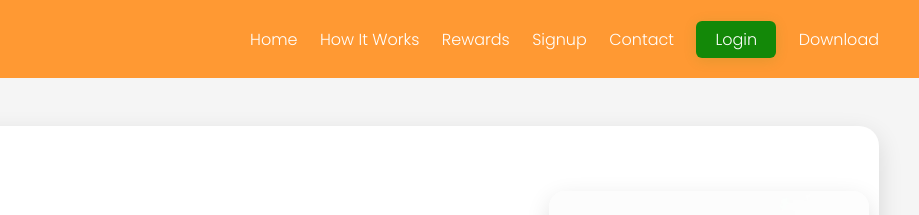
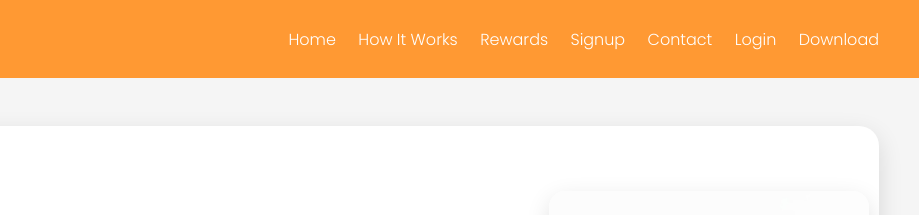
Before and after one commit to DanX06-lab/Bottleback, a website: page index.html in a window 1280 px wide. Shown: the top 215 px of the page, 361-1280 px from the left. Drawn offline with Linux system fonts and the light colour scheme; no server answers.

Commit message:
button remove

```diff
--- a/index.html
+++ b/index.html
@@ -33,7 +33,7 @@
         <li><a href="rewards.html">Rewards</a></li>
         <li><a href="signup.html">Signup</a></li>
         <li><a href="contact.html">Contact</a></li>
-        <li><a href="login.html" class="btn-link">Login</a></li>
+        <li><a href="login.html">Login</a></li>
         <li id="download-menu"><a href="download.html">Download</a></li>
       </ul>
     </nav>
```
